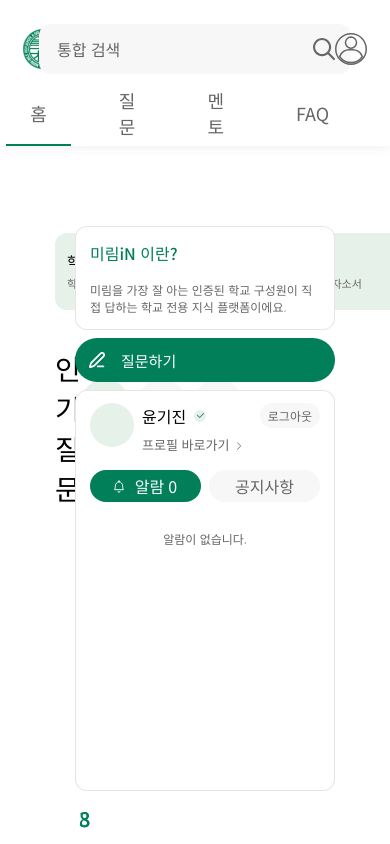
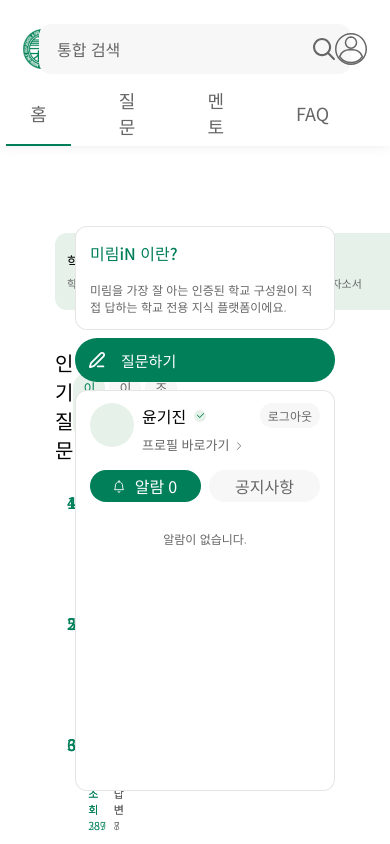
Before and after one commit to mirim-in/mirim-in_client, a Next.js app: page / in a window 390 px wide. Shown: the top 844 px of the page. Built offline with nearby package versions, Linux system fonts and the light colour scheme.

Commit message:
[FIX] 인기 질문 3x2 배치 & Question, Tag 반응형 수정

```diff
--- a/src/app/(main)/page.tsx
+++ b/src/app/(main)/page.tsx
@@ -70,39 +70,12 @@ const POPULAR_QUESTIONS = [
     view: 287,
     res: 7,
   },
-  {
-    id: "7",
-    title: "교복 구매는 언제 하나요?",
-    note: "합격 발표 이후 교복 맞추는 일정이 따로 안내되는지 궁금합니다.",
-    view: 254,
-    res: 2,
-  },
-  {
-    id: "8",
-    title: "동아리 종류가 많나요?",
-    note: "전공 동아리랑 일반 동아리가 어떻게 나뉘는지, 몇 개까지 들 수 있는지 알려주세요.",
-    view: 231,
-    res: 3,
-  },
-  {
-    id: "9",
-    title: "취업 준비는 몇 학년부터 하나요?",
-    note: "선배님들은 보통 언제부터 포트폴리오나 자격증 준비를 시작하셨는지 궁금해요.",
-    view: 198,
-    res: 5,
-  },
-  {
-    id: "10",
-    title: "급식 맛있나요?",
-    note: "기숙사생은 아침 저녁도 학교에서 먹는다고 들었는데 급식 퀄리티가 어떤지 궁금합니다.",
-    view: 176,
-    res: 9,
-  },
 ];
 
+const QUESTION_ROWS = 3;
 const QUESTION_COLUMNS = [
-  POPULAR_QUESTIONS.slice(0, 5),
-  POPULAR_QUESTIONS.slice(5, 10),
+  POPULAR_QUESTIONS.slice(0, QUESTION_ROWS),
+  POPULAR_QUESTIONS.slice(QUESTION_ROWS, QUESTION_ROWS * 2),
 ];
 
 export default function Home() {
@@ -131,7 +104,7 @@ export default function Home() {
               {column.map((q, i) => (
                 <Question
                   key={q.id}
-                  num={col * 5 + i + 1}
+                  num={col * QUESTION_ROWS + i + 1}
                   title={q.title}
                   note={q.note}
                   view={q.view}
--- a/src/styles/apps/(main)/page.module.css
+++ b/src/styles/apps/(main)/page.module.css
@@ -20,12 +20,12 @@
   display: flex;
   flex-direction: column;
   align-items: center;
-  gap: 24px;
+  gap: clamp(16px, 1.25vw, 24px);
   align-self: stretch;
 }
 .titleWrap {
   display: flex;
-  padding-right: 8px;
+  padding-right: clamp(4px, 0.42vw, 8px);
   justify-content: space-between;
   align-items: center;
   align-self: stretch;
@@ -36,7 +36,7 @@
 
   /* M_28 */
   font-family: "Noto Sans KR";
-  font-size: 28px;
+  font-size: clamp(20px, 1.46vw, 28px);
   font-style: normal;
   font-weight: 500;
   line-height: normal;
--- a/src/styles/components/common/Question.module.css
+++ b/src/styles/components/common/Question.module.css
@@ -2,13 +2,13 @@
   display: flex;
   width: 100%;
   max-width: 500px;
-  padding: 16px 0;
+  padding: clamp(10px, 0.83vw, 16px) 0;
   align-items: center;
 }
 
 .numWrap {
   display: flex;
-  padding: 0 24px;
+  padding: 0 clamp(12px, 1.25vw, 24px);
   flex-direction: column;
   align-items: center;
   gap: 10px;
@@ -20,7 +20,7 @@
 
   /* M_20 */
   font-family: "Noto Sans KR";
-  font-size: 20px;
+  font-size: clamp(16px, 1.04vw, 20px);
   font-style: normal;
   font-weight: 500;
   line-height: normal;
@@ -30,7 +30,7 @@
   display: flex;
   flex-direction: column;
   align-items: flex-start;
-  gap: 12px;
+  gap: clamp(6px, 0.63vw, 12px);
   flex: 1 0 0;
   min-width: 0;
 }
@@ -44,7 +44,7 @@
 
   /* R_20 */
   font-family: "Noto Sans KR";
-  font-size: 20px;
+  font-size: clamp(16px, 1.04vw, 20px);
   font-style: normal;
   font-weight: 400;
   line-height: normal;
@@ -52,7 +52,7 @@
 
 .noteWrap {
   display: flex;
-  padding-right: 16px;
+  padding-right: clamp(8px, 0.83vw, 16px);
   justify-content: flex-start;
   align-items: center;
   gap: 10px;
@@ -67,7 +67,7 @@
 
   /* R_16 */
   font-family: "Noto Sans KR";
-  font-size: 16px;
+  font-size: clamp(12px, 0.83vw, 16px);
   font-style: normal;
   font-weight: 400;
   line-height: normal;
@@ -75,9 +75,8 @@
 
 .infoWrap {
   display: flex;
-  height: 19px;
   align-items: center;
-  gap: 16px;
+  gap: clamp(8px, 0.83vw, 16px);
   align-self: stretch;
 }
 
@@ -86,7 +85,7 @@
 
   /* L_14 */
   font-family: "Noto Sans KR";
-  font-size: 14px;
+  font-size: clamp(11px, 0.73vw, 14px);
   font-style: normal;
   font-weight: 350;
   line-height: normal;
@@ -97,7 +96,7 @@
 
   /* L_14 */
   font-family: "Noto Sans KR";
-  font-size: 14px;
+  font-size: clamp(11px, 0.73vw, 14px);
   font-style: normal;
   font-weight: 350;
   line-height: normal;
--- a/src/styles/components/common/Tag.module.css
+++ b/src/styles/components/common/Tag.module.css
@@ -1,12 +1,12 @@
 .group {
   display: flex;
   align-items: center;
-  gap: 8px;
+  gap: clamp(4px, 0.42vw, 8px);
 }
 
 .wrap {
   display: flex;
-  padding: 10px 16px;
+  padding: clamp(6px, 0.52vw, 10px) clamp(10px, 0.83vw, 16px);
   justify-content: center;
   align-items: center;
   gap: 10px;
@@ -22,7 +22,7 @@
 .text {
   /* R_18 */
   font-family: "Noto Sans KR";
-  font-size: 18px;
+  font-size: clamp(13px, 0.94vw, 18px);
   font-style: normal;
   font-weight: 400;
   line-height: normal;
```
